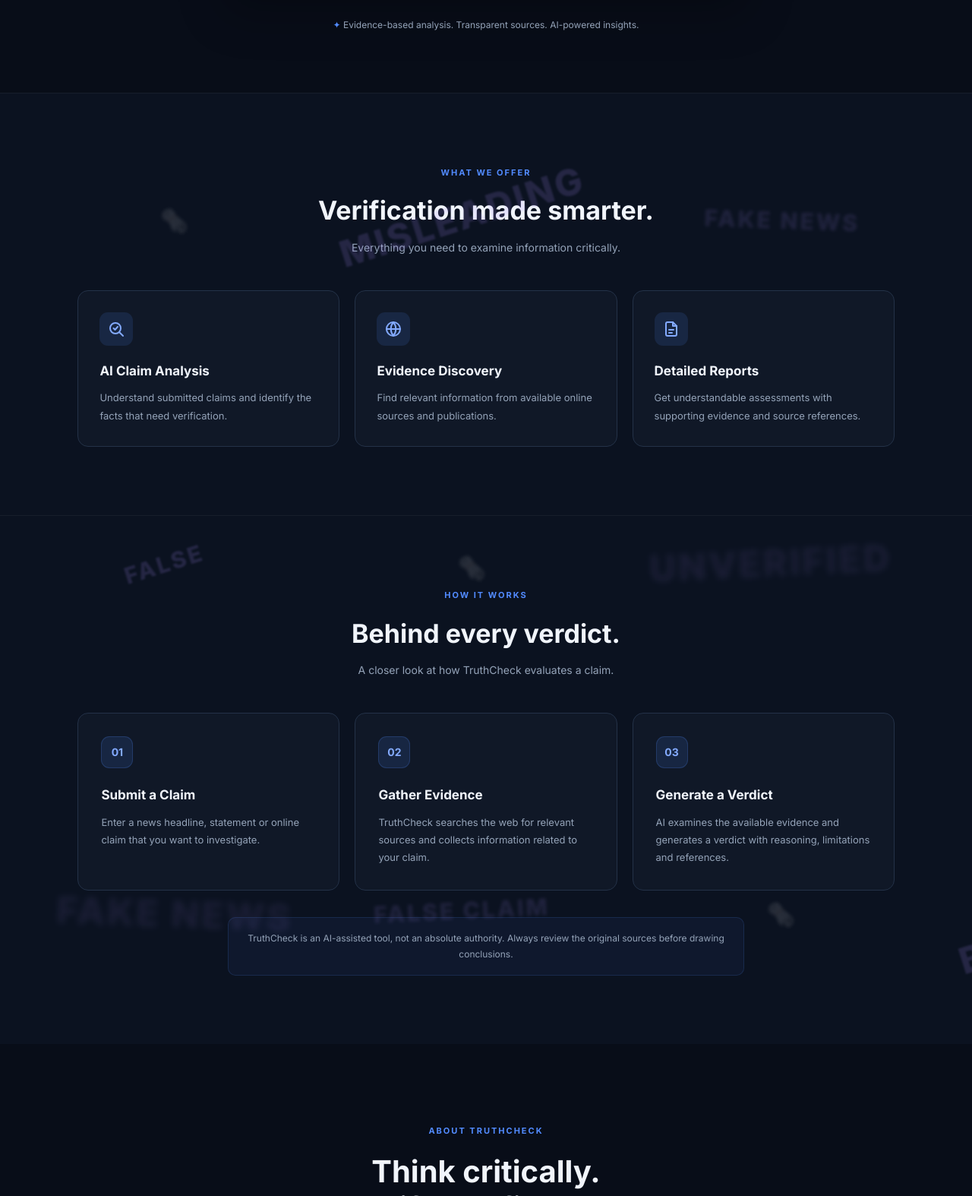
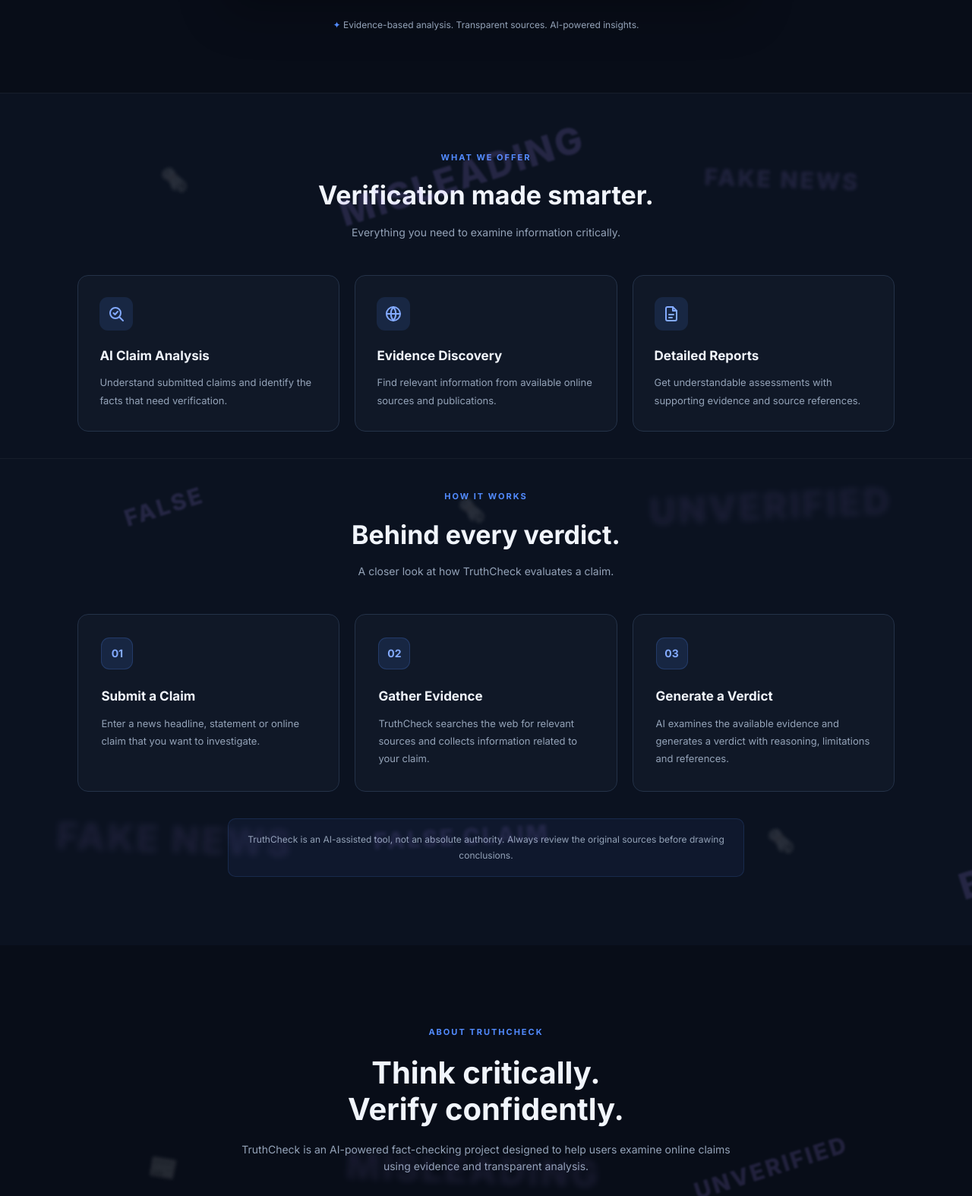
Before and after one commit to AdityaBhargava-a11y/TruthCheck, a plain HTML site: page index.html in a window 1280 px wide. Shown: the part 868-2442 px from the top of the page at 76% size. Drawn offline with Linux system fonts and the light colour scheme.

Commit message:
Update style.css

```diff
--- a/style.css
+++ b/style.css
@@ -228,7 +228,7 @@ body {
 /* FEATURES */
 
 .features {
-    padding: 90px 8%;
+    padding: 70px 8% 35px;
     background: #0b1220;
     border-top: 1px solid rgba(255,255,255,0.05);
 }
@@ -826,7 +826,7 @@ body {
 /* HOW IT WORKS */
 
 .how {
-    padding: 90px 8%;
+    padding: 35px 8% 90px;
     background: #0b1220;
     border-top: 1px solid rgba(255,255,255,0.05);
 }
```
